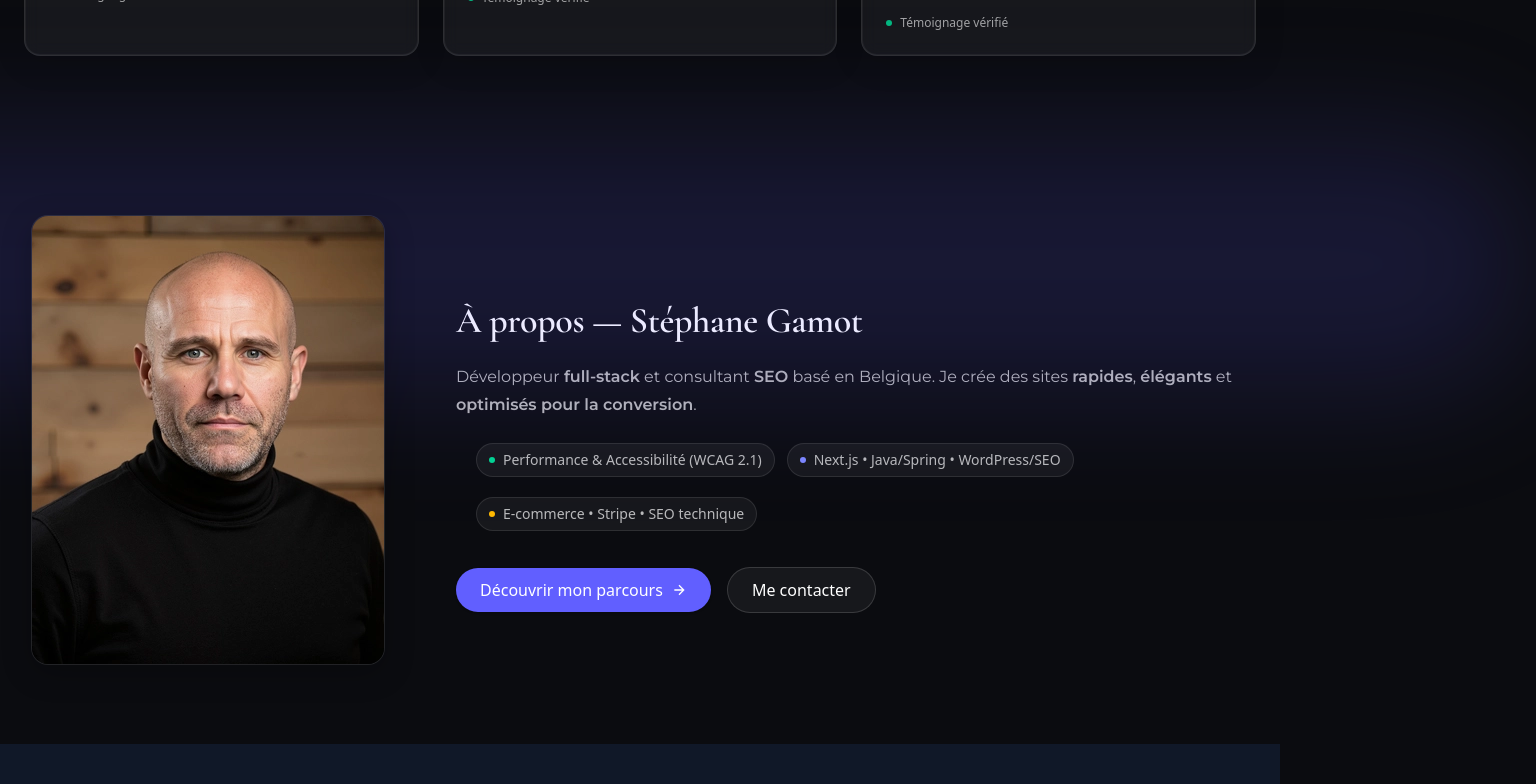
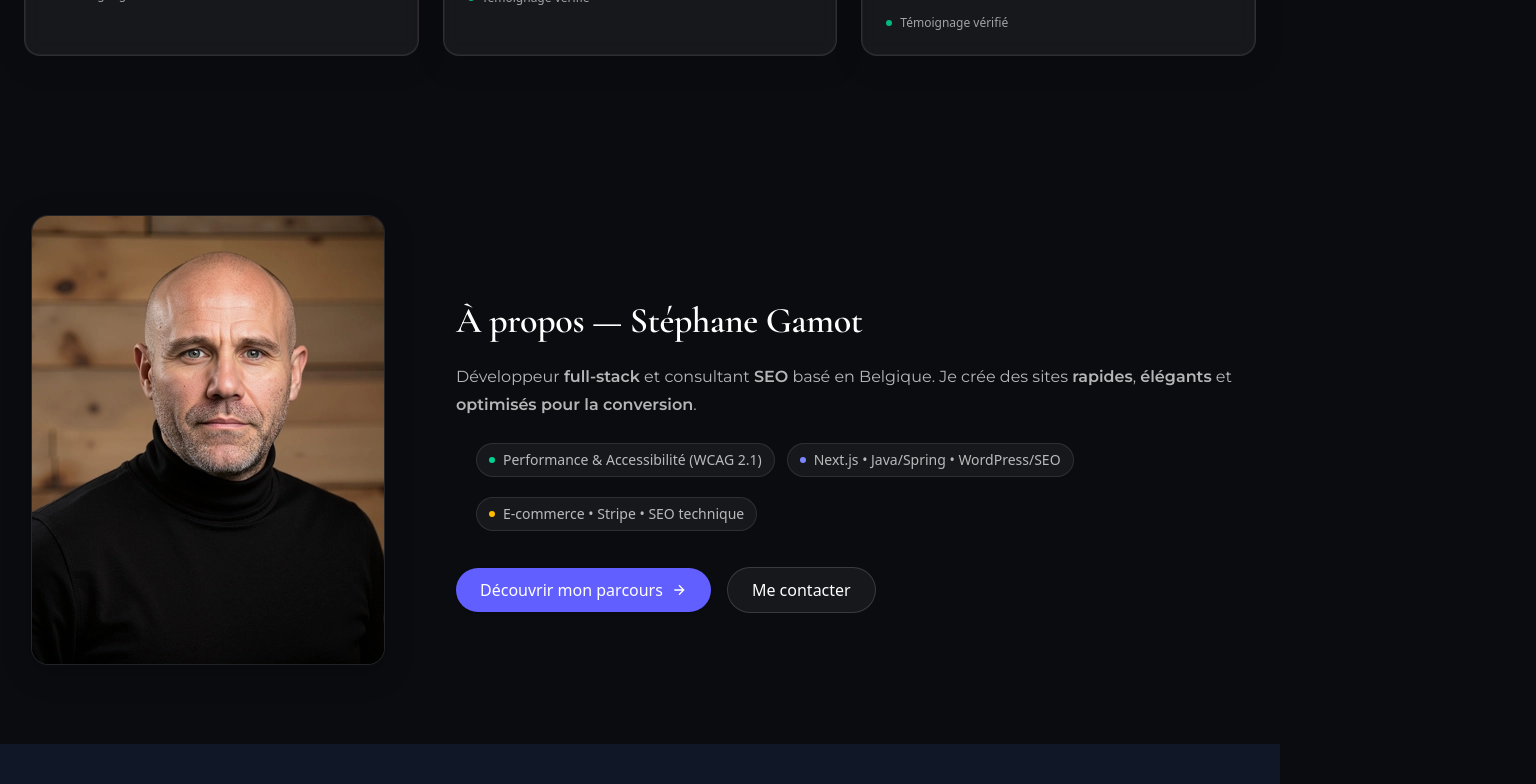
Before and after one commit to StephaneGamot/stephanegamot, a Next.js app: page / in a window 1280 px wide. Shown: the part 4220-5004 px from the top of the page, 1536 px wide, since content can reach past the window. Built offline with nearby package versions, Linux system fonts and the light colour scheme.

Commit message:
Update AboutSection.tsx

```diff
--- a/components/about/AboutSection.tsx
+++ b/components/about/AboutSection.tsx
@@ -8,12 +8,6 @@ export default function AboutSection() {
     return (
         <section id="about" className="relative bg-transparent py-20">
             {/* halo discret */}
-            <div
-                className="absolute inset-x-[-20%] top-0
-         h-40 sm:h-48 md:h-56 lg:h-64
-         rounded-full bg-indigo-500/15
-         blur-2xl sm:blur-3xl"
-            ></div>
 
 
             <div className="mx-auto grid max-w-7xl grid-cols-1 items-center gap-10 px-6 lg:grid-cols-12 lg:gap-16">
```
